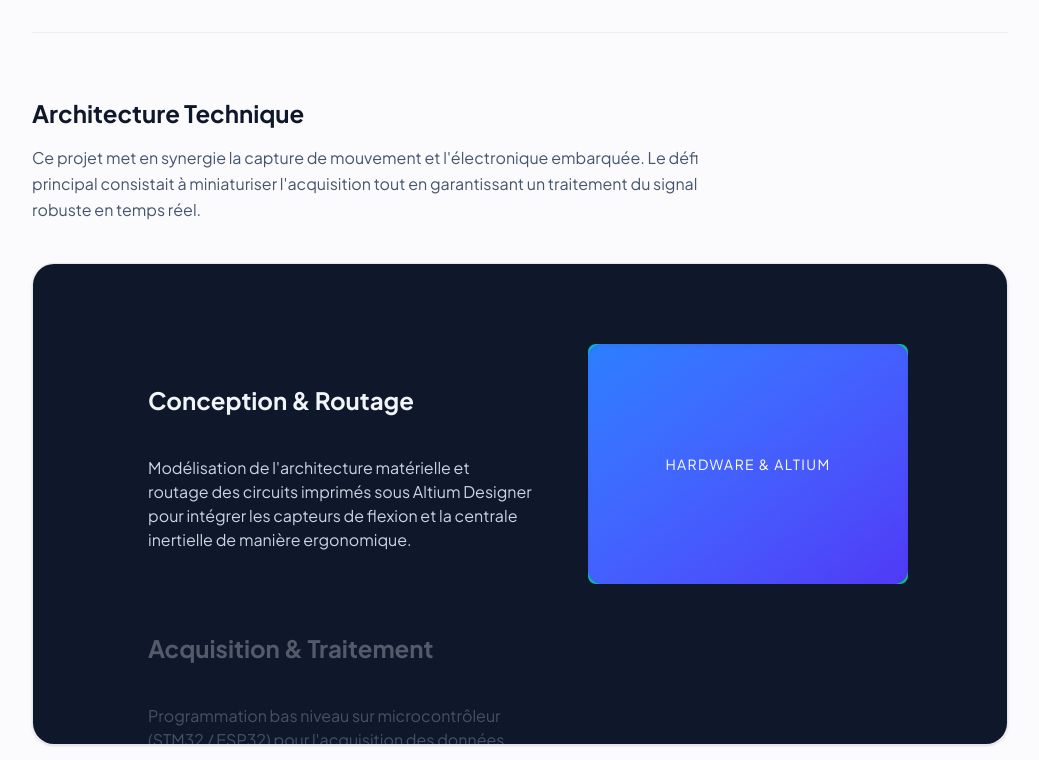
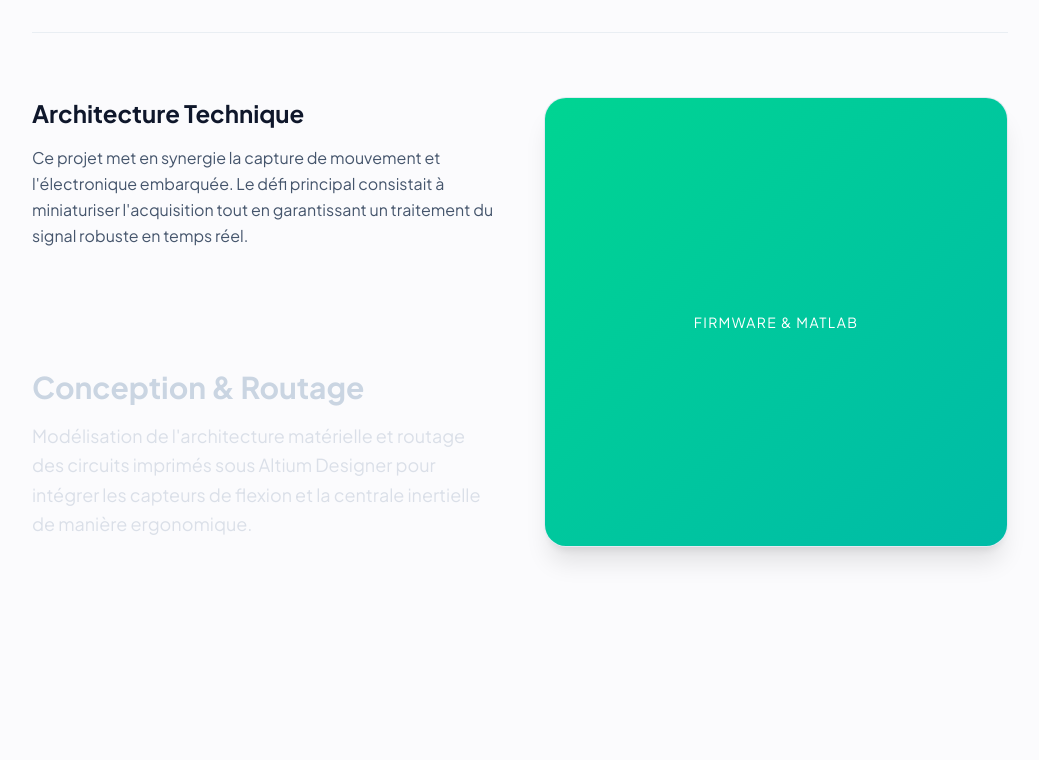
Before and after one commit to c-pili/c-pili.github.io, a Next.js app: page /projets/gant-magique in a window 1280 px wide. Shown: the part 780-1540 px from the top of the page, without its empty margins (120-1159 px from the left). Built offline with nearby package versions, Linux system fonts and the light colour scheme.

Commit message:
update magic gloves page

```diff
--- a/app/projets/gant-magique/page.tsx
+++ b/app/projets/gant-magique/page.tsx
@@ -1,21 +1,41 @@
 "use client";
 
-import React from "react";
+import React, { useState, useEffect } from "react";
 import Link from "next/link";
 import { Footer } from "@/components/Footer";
 import { AnimatedTooltip } from "@/components/ui/animated-tooltip";
-import { StickyScroll } from "@/components/ui/sticky-scroll-reveal";
 import { PixelReveal } from "@/components/ui/pixel-reveal";
 import { AccordionGallery } from "@/components/ui/accordion-gallery";
-import { motion } from "framer-motion";
+import { motion, AnimatePresence } from "framer-motion";
 
 export default function GantMagiquePage() {
-  // L'équipe du projet avec le tooltip animé
+  const [activeSection, setActiveSection] = useState(0);
+
+  // Écouteur de défilement pour détecter quelle section textuelle est à l'écran
+  useEffect(() => {
+    const handleScroll = () => {
+      const elements = document.querySelectorAll(".scroll-section");
+      let current = 0;
+      elements.forEach((el, index) => {
+        const rect = el.getBoundingClientRect();
+        // Si le bloc de texte arrive dans la moitié supérieure de l'écran
+        if (rect.top < window.innerHeight / 2) {
+          current = index;
+        }
+      });
+      setActiveSection(current);
+    };
+
+    window.addEventListener("scroll", handleScroll);
+    handleScroll(); // Init au chargement
+    return () => window.removeEventListener("scroll", handleScroll);
+  }, []);
+
   const team = [
     {
       id: 1,
       name: "Clément PILI",
-      designation: "Développement & Hardware (GEII - ESE)",
+      designation: "Développement & Hardware",
       image: "/profil.jpg",
     },
     {
@@ -26,14 +46,13 @@ export default function GantMagiquePage() {
     },
   ];
 
-  // Le contenu du Sticky Scroll
   const scrollContent = [
     {
       title: "Conception & Routage",
       description:
         "Modélisation de l'architecture matérielle et routage des circuits imprimés sous Altium Designer pour intégrer les capteurs de flexion et la centrale inertielle de manière ergonomique.",
       content: (
-        <div className="h-full w-full bg-gradient-to-br from-blue-500 to-indigo-600 flex items-center justify-center text-white rounded-xl shadow-inner">
+        <div className="h-full w-full bg-gradient-to-br from-blue-500 to-indigo-600 flex items-center justify-center text-white">
           <span className="font-mono text-sm tracking-widest uppercase">Hardware & Altium</span>
         </div>
       ),
@@ -43,7 +62,7 @@ export default function GantMagiquePage() {
       description:
         "Programmation bas niveau sur microcontrôleur (STM32 / ESP32) pour l'acquisition des données I2C/SPI. Utilisation de Matlab pour simuler et ajuster les filtres de traitement du signal.",
       content: (
-        <div className="h-full w-full bg-gradient-to-br from-emerald-400 to-teal-600 flex items-center justify-center text-white rounded-xl shadow-inner">
+        <div className="h-full w-full bg-gradient-to-br from-emerald-400 to-teal-500 flex items-center justify-center text-white">
           <span className="font-mono text-sm tracking-widest uppercase">Firmware & Matlab</span>
         </div>
       ),
@@ -53,14 +72,13 @@ export default function GantMagiquePage() {
       description:
         "Développement collaboratif avec une gestion de version stricte sous GitHub, assurant une intégration fluide des modules logiciels et une synchronisation parfaite entre les différentes cartes.",
       content: (
-        <div className="h-full w-full bg-gradient-to-br from-slate-700 to-slate-900 flex items-center justify-center text-white rounded-xl shadow-inner">
+        <div className="h-full w-full bg-gradient-to-br from-slate-700 to-slate-900 flex items-center justify-center text-white">
           <span className="font-mono text-sm tracking-widest uppercase">Git & Déploiement</span>
         </div>
       ),
     },
   ];
 
-  // Images pour l'accordéon final
   const galleryImages = [
     "/IMG_GantsMag.jpg",
     "https://images.unsplash.com/photo-1518770660439-4636190af475?q=80&w=1000&auto=format&fit=crop",
@@ -89,7 +107,7 @@ export default function GantMagiquePage() {
             <motion.h1
               initial={{ opacity: 0, y: 10 }}
               animate={{ opacity: 1, y: 0 }}
-              transition={{ duration: 0.6, delay: 0.4 }}
+              transition={{ duration: 0.6, delay: 0.2 }}
               className="text-4xl sm:text-5xl font-extrabold tracking-tight text-slate-950"
             >
               Le Gant Magique
@@ -104,24 +122,62 @@ export default function GantMagiquePage() {
           </div>
         </div>
 
-        {/* 3. Texte avec éléments épurés (Sticky Scroll) */}
-        <div className="mt-16 mb-24">
-          <div className="mb-10 max-w-2xl">
-            <h2 className="text-2xl font-bold text-slate-900 mb-4">Architecture Technique</h2>
-            <p className="text-slate-600 leading-relaxed">
-              Ce projet met en synergie la capture de mouvement et l'électronique embarquée. Le défi principal consistait à miniaturiser l'acquisition tout en garantissant un traitement du signal robuste en temps réel.
-            </p>
+        {/* 3. Section Architecture Intégrée à la page (Sticky Natif) */}
+        <div className="mt-16 mb-32 flex flex-col md:flex-row items-start gap-12 relative">
+
+          {/* Colonne de gauche : Texte qui défile normalement avec la page */}
+          <div className="w-full md:w-1/2 pb-32">
+            <div className="mb-20">
+              <h2 className="text-2xl font-bold text-slate-900 mb-4">Architecture Technique</h2>
+              <p className="text-slate-600 leading-relaxed">
+                Ce projet met en synergie la capture de mouvement et l&apos;électronique embarquée. Le défi principal consistait à miniaturiser l&apos;acquisition tout en garantissant un traitement du signal robuste en temps réel.
+              </p>
+            </div>
+
+            {/* Espacement important pour créer l'effet de défilement */}
+            {scrollContent.map((item, index) => (
+              <div key={index} className="scroll-section min-h-[50vh] pt-10">
+                <h3
+                  className={`text-3xl font-bold mb-4 transition-colors duration-500 ${
+                    activeSection === index ? "text-blue-600" : "text-slate-300"
+                  }`}
+                >
+                  {item.title}
+                </h3>
+                <p
+                  className={`leading-relaxed text-lg transition-opacity duration-500 ${
+                    activeSection === index ? "opacity-100 text-slate-600" : "opacity-30 text-slate-400"
+                  }`}
+                >
+                  {item.description}
+                </p>
+              </div>
+            ))}
           </div>
 
-          {/* Composant Sticky Scroll Reveal */}
-          <div className="rounded-3xl overflow-hidden border border-slate-200 shadow-sm">
-            <StickyScroll content={scrollContent} />
+          {/* Colonne de droite : Visuel Fixe (Sticky) */}
+          <div className="hidden md:block w-full md:w-1/2 sticky top-32">
+            <div className="w-full h-[450px] rounded-3xl overflow-hidden shadow-xl border border-slate-200/80 bg-slate-100 relative">
+              <AnimatePresence mode="wait">
+                <motion.div
+                  key={activeSection}
+                  initial={{ opacity: 0, scale: 0.95 }}
+                  animate={{ opacity: 1, scale: 1 }}
+                  exit={{ opacity: 0, scale: 1.05 }}
+                  transition={{ duration: 0.4, ease: "easeInOut" }}
+                  className="absolute inset-0"
+                >
+                  {scrollContent[activeSection].content}
+                </motion.div>
+              </AnimatePresence>
+            </div>
           </div>
         </div>
 
         {/* 4. Accordion Gallery à la fin */}
-        <div className="mb-20">
-          <h2 className="text-2xl font-bold text-slate-900 mb-6">Galerie du projet</h2>
+        <div className="mb-10">
+          <h2 className="text-2xl font-bold text-slate-900 mb-2">Galerie du projet</h2>
+          <p className="text-slate-500 text-sm mb-6 font-light">Survolez les images pour les agrandir.</p>
           <AccordionGallery images={galleryImages} />
         </div>
       </div>
```
